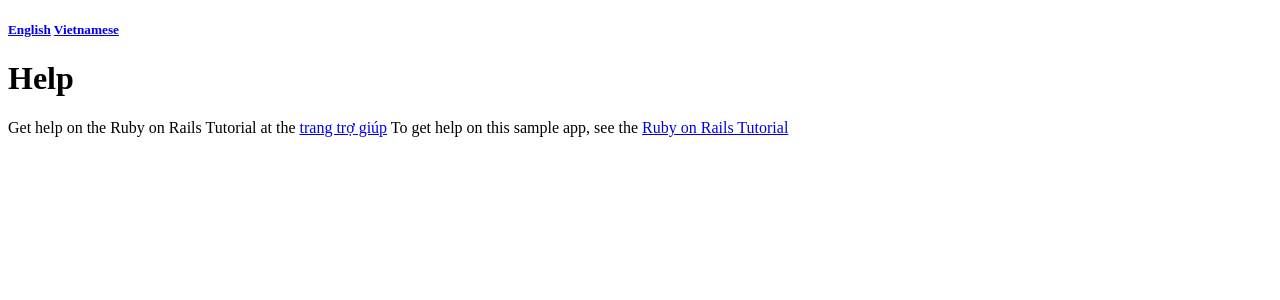
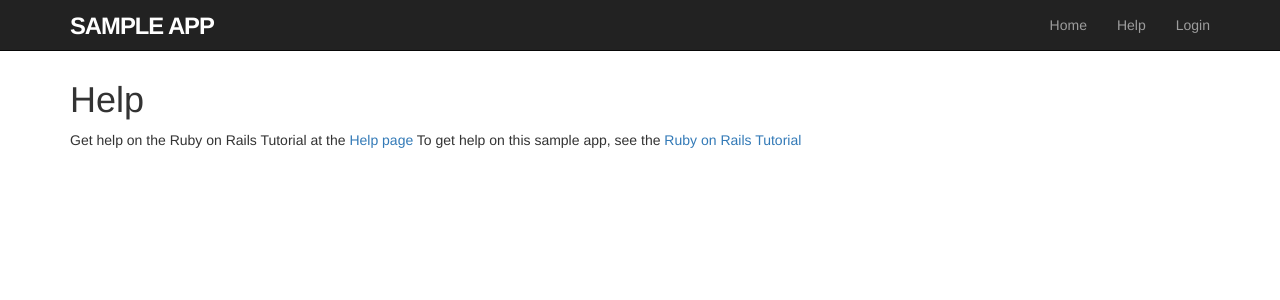
Before and after one commit to hieutd-2331/sample_app, a Rails app: template app/views/static_pages/help.html.erb in a window 1280 px wide. Shown: the top 300 px of the page. Run offline with Rails 7, Linux system fonts and the light colour scheme; the template is opened without the code that fills it, so the values that code supplies are empty; style sheets or scripts are compiled from the project's sources; some libraries are stand-ins or nearby versions.

Commit message:
chapter 5

```diff
--- /dev/null
+++ b/app/assets/stylesheets/custom.scss
@@ -0,0 +1,41 @@
+@import 'bootstrap-sprockets';
+@import 'bootstrap';
+@import 'variables.scss';
+
+/* universal */
+body {
+  padding-top: 60px;
+}
+
+section {
+  overflow: auto;
+}
+
+textarea {
+  resize: vertical;
+}
+
+.center {
+  text-align: center;
+}
+
+.center h1 {
+  margin-bottom: 10px;
+}
+
+/* header */
+#logo {
+  float: left;
+  margin-right: 10px;
+  font-size: 1.7em;
+  color: $white-color;
+  text-transform: uppercase;
+  letter-spacing: -1px;
+  padding-top: 9px;
+  font-weight: bold;
+}
+
+#logo:hover {
+  color: $white-color;
+  text-decoration: none;
+}
--- /dev/null
+++ b/app/assets/stylesheets/variables.scss
@@ -0,0 +1 @@
+$white-color: #fff;
--- /dev/null
+++ b/app/views/layouts/_header.html.erb
@@ -0,0 +1,12 @@
+<header class="navbar navbar-fixed-top navbar-inverse">
+  <div class="container">
+    <%= link_to "sample app", "#", id: "logo" %>
+    <nav>
+      <ul class="nav navbar-nav navbar-right">
+        <li><%= link_to t("static_pages.home.title"), "#" %></li>
+        <li><%= link_to t("static_pages.help.title"), "#" %></li>
+        <li><%= link_to t("login"), "#" %></li>
+      </ul>
+    </nav>
+  </div>
+</header>
--- a/app/views/layouts/application.html.erb
+++ b/app/views/layouts/application.html.erb
@@ -10,10 +10,9 @@
   </head>
 
   <body>
-    <h5>
-      <%= link_to t("english"), locale: "en" %>
-      <%= link_to t("vietnam"), locale: "vi" %>
-    </h5>
-    <%= yield %>
+    <%= render "layouts/header" %>
+    <div class="container">
+      <%= yield %>
+    </div>
   </body>
 </html>
--- a/config/locales/en.yml
+++ b/config/locales/en.yml
@@ -5,7 +5,7 @@ en:
     help:
       title: Help
       content: Get help on the Ruby on Rails Tutorial at the
-      content_second: trang trợ giúp
+      content_second: Help page
       content_thirty: To get help on this sample app, see the
       tutorial: Ruby on Rails Tutorial
     home:
@@ -13,5 +13,8 @@ en:
       content: This is the home page for the
       tutorial: Ruby on Rails Tutorial
       tutorial_second: sample application.
+      sign_up_now: Sign up now!
+  login: Login
+  sign_up: Sign up
   english: English
   vietnam: Vietnamese
--- a/config/locales/vi.yml
+++ b/config/locales/vi.yml
@@ -13,5 +13,8 @@ vi:
       content: Đây là trang chủ cho
       tutorial: Ruby on Rails Tutorial
       tutorial_second: ""
+      sign_up_now: Đăng ký ngay!
+  login: Đăng nhập
+  sign_up: Đăng ký
   english: Tiếng Anh
   vietnam: Việt Nam
--- a/config/settings.yml
+++ b/config/settings.yml
@@ -0,0 +1 @@
+rails: "http://www.railstutorial.org/"
```
Also changed, not shown: app/views/static_pages/home.html.erb (+8 -5 lines), Gemfile, Gemfile.lock, app/assets/stylesheets/static_pages.scss (deleted).
